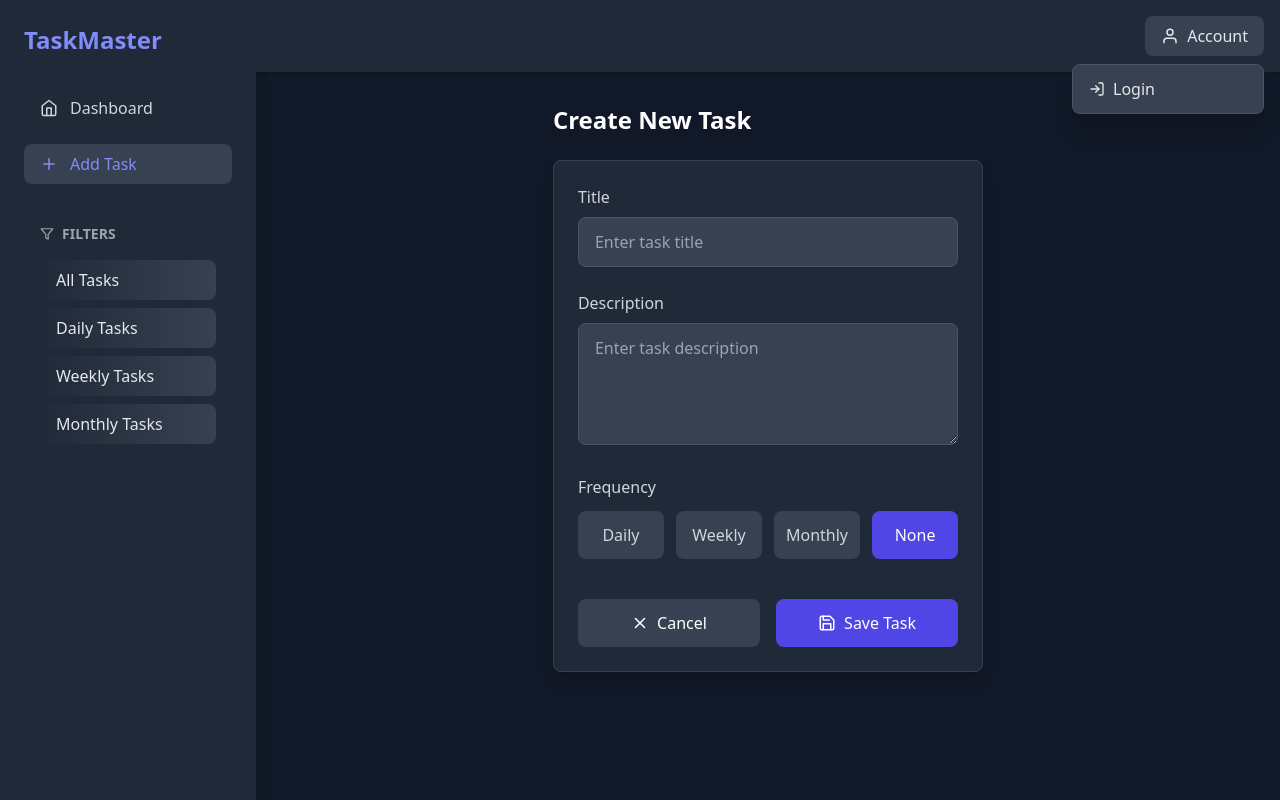
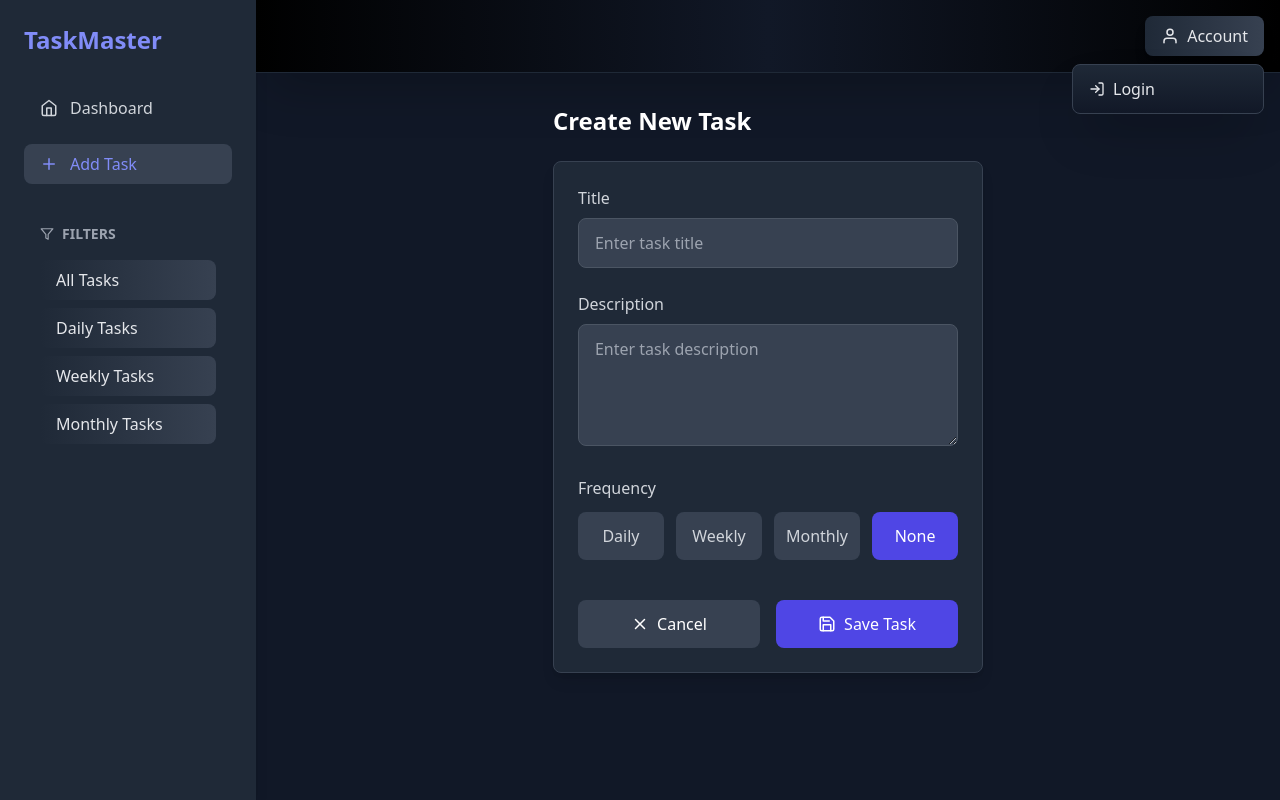
Before and after one commit to sayyedrabeeh/T_o_D_o-task-manager-, a React (Vite) app in the folder my-react-app/: page /add-todo in a window 1280 px wide. Both pictures are taken after a click on the button "Account". Built offline with nearby package versions, Linux system fonts and the light colour scheme; no server answers.

Commit message:
changing ui theame of navbar

```diff
--- a/my-react-app/src/components/Navbar.jsx
+++ b/my-react-app/src/components/Navbar.jsx
@@ -32,11 +32,11 @@ const Navbar = () => {
   };
 
  return (
-    <nav className="bg-gray-800 shadow-md p-4 flex justify-between items-center">
+    <nav className="bg-gradient-to-r from-black via-gray-900 to-black shadow-2xl p-4 flex justify-between items-center border-b border-gray-800">
       <div className="flex items-center md:hidden">
         <button
           onClick={() => setShowSidebar(!showSidebar)}
-          className="text-gray-300 hover:text-white"
+          className="text-gray-300 hover:text-white transition-colors duration-300"
         >
           <FiMenu size={24} />
         </button>
@@ -47,30 +47,31 @@ const Navbar = () => {
       <div className="relative">
         <button
           onClick={() => setShowMenu(!showMenu)}
-          className="bg-gray-700 hover:bg-gray-600 px-4 py-2 rounded-lg flex items-center gap-2 transition-all"
+          className="bg-gradient-to-r from-gray-800 to-gray-700 hover:from-purple-600 hover:to-blue-600 px-4 py-2 rounded-lg flex items-center gap-2 transition-all duration-300 transform hover:scale-105 shadow-lg"
         >
           <FiUser size={18} />
           <span className="hidden sm:inline">Account</span>
         </button>
 
         {showMenu && (
-          <div className="absolute right-0 mt-2 w-48 bg-gray-700 shadow-xl rounded-lg border border-gray-600 overflow-hidden z-50">
+          <div className="absolute right-0 mt-2 w-48 bg-gradient-to-b from-gray-800 to-gray-900 shadow-2xl rounded-lg border border-gray-700 overflow-hidden z-50">
             {!user ? (
               <button
-                className="block w-full px-4 py-3 text-left hover:bg-gray-600 transition-all flex items-center gap-2"
+                className="block w-full px-4 py-3 text-left hover:bg-gradient-to-r hover:from-purple-600 hover:to-blue-600 transition-all duration-300 flex items-center gap-2"
                 onClick={() => navigate("/login")}
               >
                 <FiLogIn size={16} />
                 <span>Login</span>
               </button>
-            ) :(
+            ) : (
               <button
-              className="block w-full px-4 py-3 text-left hover:bg-gray-600 transition-all flex items-center gap-2"
+                className="block w-full px-4 py-3 text-left hover:bg-gradient-to-r hover:from-purple-600 hover:to-blue-600 transition-all duration-300 flex items-center gap-2"
                 onClick={handleLogout}
               >
                 <FiLogOut size={16} />
                 <span>Logout</span>
-            </button>)}
+              </button>
+            )}
           </div>
         )}
       </div>
```
Lines whose indentation alone changed are shown as unchanged.
